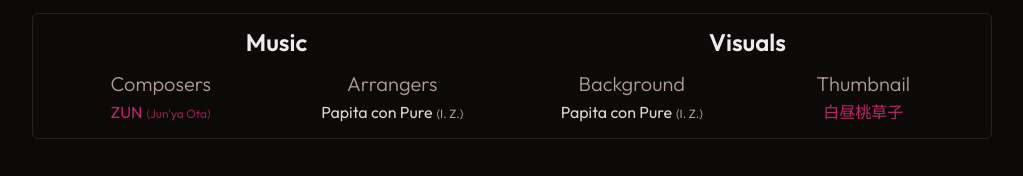
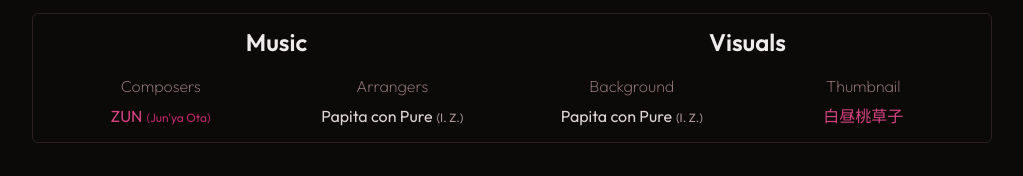
Before and after one commit to PapitaConPure/me, a Next.js app: page /en/music/th20-title-piano in a window 1280 px wide. Shown: the part 2501-2677 px from the top of the page, without its empty margins (128-1151 px from the left). Built offline with nearby package versions, Linux system fonts and the light colour scheme; a web font is replaced by a local one.

Commit message:
Improve credits styling and contrast

```diff
--- a/src/app/[lang]/music/[id]/page.tsx
+++ b/src/app/[lang]/music/[id]/page.tsx
@@ -51,12 +51,12 @@ const CredittedArtist = ({ artist, lang }: CredittedArtistProps) => {
 			href={artist.url}
 			target='_blank'
 			rel='noopener noreferrer'
-			className='group flex flex-wrap space-x-1 text-accent-500 hover:text-accent-600 hover:underline sm:justify-center'>
+			className='group flex flex-wrap space-x-1 text-accent-400 hover:text-accent-500 hover:underline sm:justify-center'>
 			<span className='self-start leading-tight'>
 				{resolveLocalizableField(artist.name, lang)}
 			</span>
 			{artist.clarification && (
-				<span className='self-end text-xs text-accent-600 group-hover:text-accent-700'>
+				<span className='self-end text-xs text-accent-500 group-hover:text-accent-600'>
 					({resolveLocalizableField(artist.clarification, lang)})
 				</span>
 			)}
@@ -227,7 +227,7 @@ const MusicDetail = async ({ params }: MusicDetailProps) => {
 												href={link.url}
 												target='_blank'
 												rel='noopener noreferrer'
-												className='text-accent-500 hover:text-accent-600 hover:underline'>
+												className='text-accent-400 hover:text-accent-500 hover:underline'>
 												{resolveLocalizableField(link.label, lang)}
 											</a>
 										</li>
@@ -269,7 +269,7 @@ const MusicDetail = async ({ params }: MusicDetailProps) => {
 												</span>
 												<Link
 													href={`${lang}/music/detail?id=${childItem.id}`}
-													className='flex-grow text-accent-500 hover:text-accent-400'>
+													className='flex-grow text-accent-400 hover:text-accent-500'>
 													{resolveLocalizableField(childItem.title, lang)}
 												</Link>
 											</li>
@@ -458,18 +458,16 @@ const MusicDetail = async ({ params }: MusicDetailProps) => {
 						{item.credits.music && (
 							<div>
 								<h3 className='section-h3'>{t.detailCreditsMusic}</h3>
-								<div className='mt-3 grid grid-cols-1 gap-x-2 gap-y-5 lg:grid-cols-2'>
+								<div className='mt-4 grid grid-cols-1 gap-x-2 gap-y-5 lg:grid-cols-2'>
 									{item.credits.music.composers && (
 										<div>
-											<h4 className='section-h4 mb-1'>
+											<h4 className='section-h4 mb-2'>
 												{t.detailCreditsMusicComposers}
 											</h4>
-											<ul className='list-disc break-all pl-6 text-secondary-100 sm:mx-auto sm:w-max sm:list-none sm:pl-0 md:w-full'>
+											<ul className='flex list-disc flex-col gap-y-1 break-all pl-6 text-secondary-100 sm:mx-auto sm:w-max sm:list-none sm:pl-0 md:w-full'>
 												{item.credits.music.composers.map(
 													(artist, index) => (
-														<li
-															key={index}
-															className='overflow-wrap break-before-all break-after-all whitespace-normal text-wrap break-all'>
+														<li key={index}>
 															{
 																<CredittedArtist
 																	artist={artist}
@@ -484,10 +482,10 @@ const MusicDetail = async ({ params }: MusicDetailProps) => {
 									)}
 									{item.credits.music.arrangers && (
 										<div>
-											<h4 className='section-h4 mb-1'>
+											<h4 className='section-h4 mb-2'>
 												{t.detailCreditsMusicArrangers}
 											</h4>
-											<ul className='list-disc break-all pl-6 text-secondary-100 sm:mx-auto sm:w-max sm:list-none sm:pl-0 md:w-full'>
+											<ul className='flex list-disc flex-col gap-y-1 break-all pl-6 text-secondary-100 sm:mx-auto sm:w-max sm:list-none sm:pl-0 md:w-full'>
 												{item.credits.music.arrangers.map(
 													(artist, index) => (
 														<li key={index}>
@@ -505,14 +503,12 @@ const MusicDetail = async ({ params }: MusicDetailProps) => {
 									)}
 									{item.credits.music.mixers && (
 										<div>
-											<h4 className='section-h4 mb-1'>
+											<h4 className='section-h4 mb-2'>
 												{t.detailCreditsMusicMixers}
 											</h4>
-											<ul className='list-disc break-all pl-6 text-secondary-100 sm:mx-auto sm:w-max sm:list-none sm:pl-0 md:w-full'>
+											<ul className='flex list-disc flex-col gap-y-1 break-all pl-6 text-secondary-100 sm:mx-auto sm:w-max sm:list-none sm:pl-0 md:w-full'>
 												{item.credits.music.mixers.map((artist, index) => (
-													<li
-														key={index}
-														className='overflow-wrap break-before-all break-after-all whitespace-normal text-wrap break-all'>
+													<li key={index}>
 														{
 															<CredittedArtist
 																artist={artist}
@@ -530,18 +526,16 @@ const MusicDetail = async ({ params }: MusicDetailProps) => {
 						{item.credits.visuals && (
 							<div>
 								<h3 className='section-h3'>{t.detailCreditsVisuals}</h3>
-								<div className='mt-3 grid grid-cols-1 gap-x-2 gap-y-5 lg:grid-cols-2'>
+								<div className='mt-4 grid grid-cols-1 gap-x-2 gap-y-5 lg:grid-cols-2'>
 									{item.credits.visuals.foreground && (
 										<div>
-											<h4 className='section-h4 mb-1'>
+											<h4 className='section-h4 mb-2'>
 												{t.detailCreditsVisualsForeground}
 											</h4>
-											<ul className='list-disc break-all pl-6 text-secondary-100 sm:mx-auto sm:w-max sm:list-none sm:pl-0 md:w-full'>
+											<ul className='flex list-disc flex-col gap-y-1 break-all pl-6 text-secondary-100 sm:mx-auto sm:w-max sm:list-none sm:pl-0 md:w-full'>
 												{item.credits.visuals.foreground.map(
 													(artist, index) => (
-														<li
-															key={index}
-															className='overflow-wrap break-before-all break-after-all whitespace-normal text-wrap break-all'>
+														<li key={index}>
 															{
 																<CredittedArtist
 																	artist={artist}
@@ -556,15 +550,13 @@ const MusicDetail = async ({ params }: MusicDetailProps) => {
 									)}
 									{item.credits.visuals.background && (
 										<div>
-											<h4 className='section-h4 mb-1'>
+											<h4 className='section-h4 mb-2'>
 												{t.detailCreditsVisualsBackground}
 											</h4>
-											<ul className='list-disc break-all pl-6 text-secondary-100 sm:mx-auto sm:w-max sm:list-none sm:pl-0 md:w-full'>
+											<ul className='flex list-disc flex-col gap-y-1 break-all pl-6 text-secondary-100 sm:mx-auto sm:w-max sm:list-none sm:pl-0 md:w-full'>
 												{item.credits.visuals.background.map(
 													(artist, index) => (
-														<li
-															key={index}
-															className='overflow-wrap break-before-all break-after-all whitespace-normal text-wrap break-all'>
+														<li key={index}>
 															{
 																<CredittedArtist
 																	artist={artist}
@@ -579,14 +571,12 @@ const MusicDetail = async ({ params }: MusicDetailProps) => {
 									)}
 									{item.credits.visuals.cover && (
 										<div>
-											<h4 className='section-h4 mb-1'>
+											<h4 className='section-h4 mb-2'>
 												{t.detailCreditsVisualsCover}
 											</h4>
-											<ul className='list-disc break-all pl-6 text-secondary-100 sm:mx-auto sm:w-max sm:list-none sm:pl-0 md:w-full'>
+											<ul className='flex list-disc flex-col gap-y-1 break-all pl-6 text-secondary-100 sm:mx-auto sm:w-max sm:list-none sm:pl-0 md:w-full'>
 												{item.credits.visuals.cover.map((artist, index) => (
-													<li
-														key={index}
-														className='overflow-wrap break-before-all break-after-all whitespace-normal text-wrap break-all'>
+													<li key={index}>
 														{
 															<CredittedArtist
 																artist={artist}
@@ -600,15 +590,13 @@ const MusicDetail = async ({ params }: MusicDetailProps) => {
 									)}
 									{item.credits.visuals.thumbnail && (
 										<div>
-											<h4 className='section-h4 mb-1'>
+											<h4 className='section-h4 mb-2'>
 												{t.detailCreditsVisualsThumbnail}
 											</h4>
-											<ul className='list-disc break-all pl-6 text-secondary-100 sm:mx-auto sm:w-max sm:list-none sm:pl-0 md:w-full'>
+											<ul className='flex list-disc flex-col gap-y-1 break-all pl-6 text-secondary-100 sm:mx-auto sm:w-max sm:list-none sm:pl-0 md:w-full'>
 												{item.credits.visuals.thumbnail.map(
 													(artist, index) => (
-														<li
-															key={index}
-															className='overflow-wrap break-before-all break-after-all whitespace-normal text-wrap break-all'>
+														<li key={index}>
 															{
 																<CredittedArtist
 																	artist={artist}
--- a/src/app/globals.css
+++ b/src/app/globals.css
@@ -29,7 +29,7 @@
 }
 
 .section-h4 {
-	@apply font-default-sans text-xl font-light text-secondary-300;
+	@apply font-default-sans text-base font-extralight text-secondary-400;
 }
 
 .btn {
```
